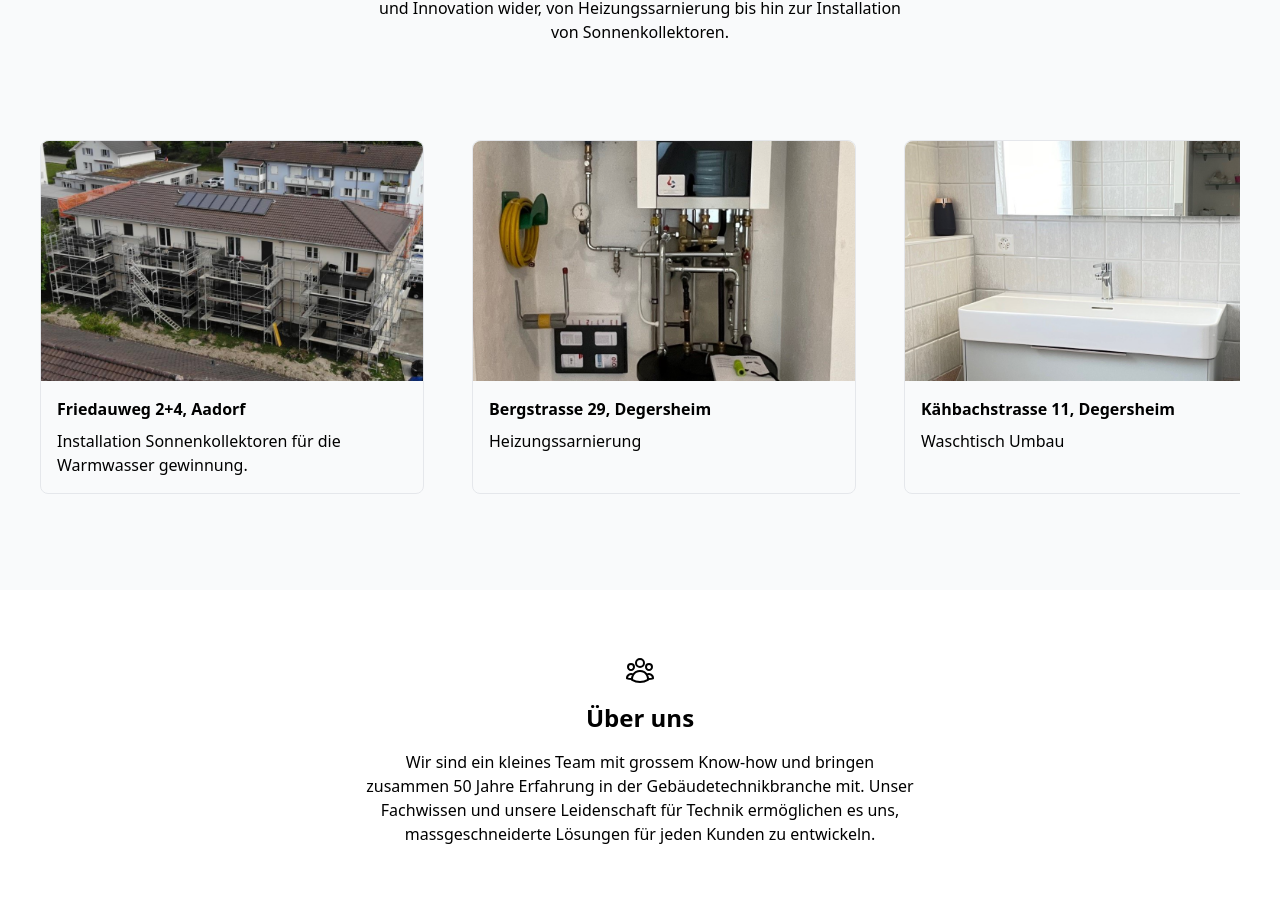
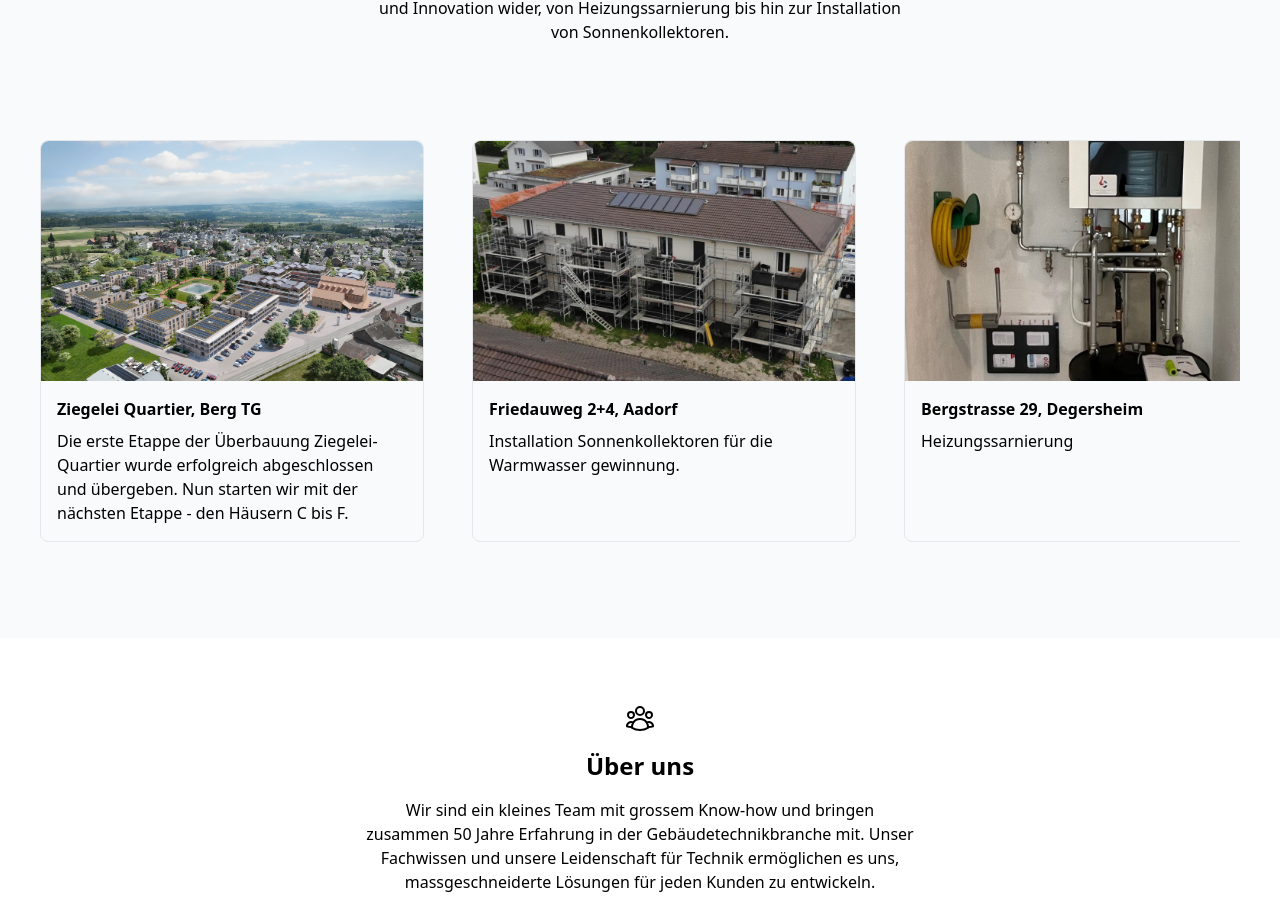
Before and after one commit to MrF3lix/lc-gebaeudetechnik, a Next.js app: page / in a window 1280 px wide. Shown: the part 2036-2944 px from the top of the page. Built offline with nearby package versions, Linux system fonts and the light colour scheme.

Commit message:
Add new Project

```diff
--- a/app/page.tsx
+++ b/app/page.tsx
@@ -93,6 +93,19 @@ export default function Home() {
         </div>
         <div className="max-w-[1200px] w-full">
           <div className="overflow-x-auto flex gap-12 py-8 snap-mandatory snap-x">
+            <Project
+              image={
+                <Image
+                  src="/assets/images/project_ziegelei_quartier.jpg"
+                  priority={false}
+                  fill={true}
+                  style={{ objectFit: "cover" }}
+                  alt="Title Image"
+                />
+              }
+              title="Ziegelei Quartier, Berg TG"
+              description="Die erste Etappe der Überbauung Ziegelei-Quartier wurde erfolgreich abgeschlossen und übergeben. Nun starten wir mit der nächsten Etappe - den Häusern C bis F."
+            />
             <Project
               image={
                 <Image
```
Also changed, not shown: tsconfig.json (+20 -5 lines), public/assets/images/project_ziegelei_quartier.jpg (added).
